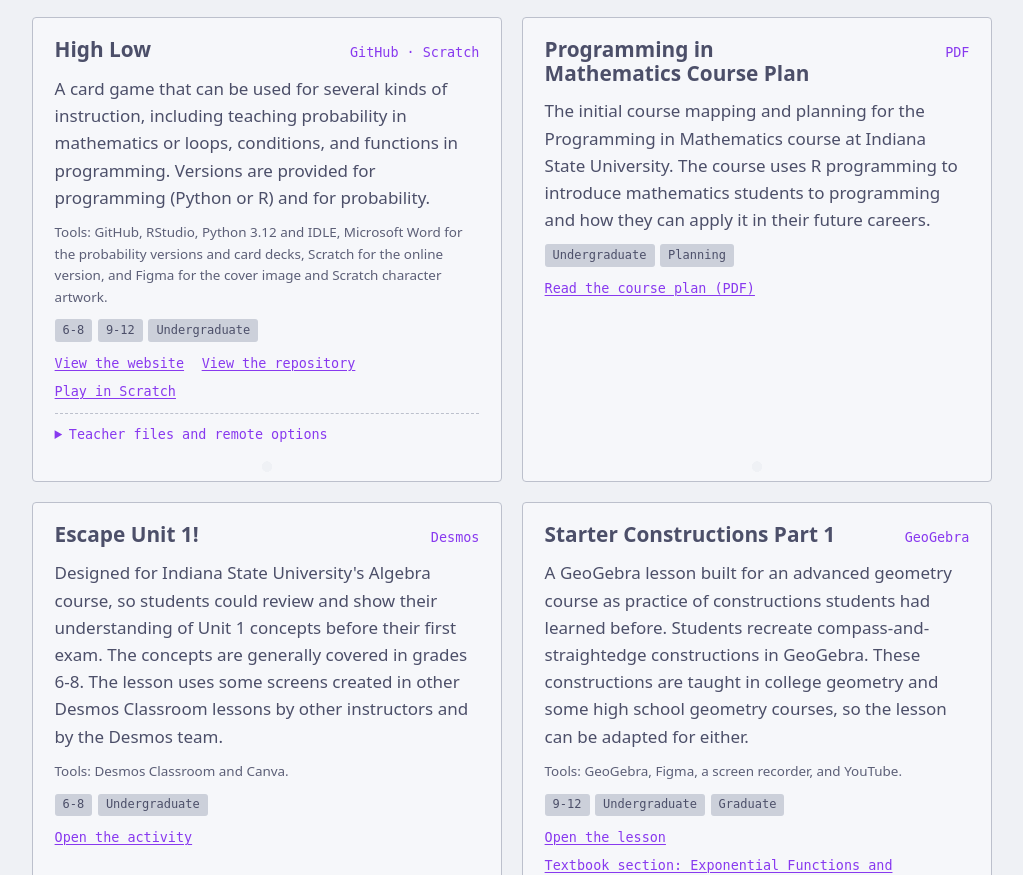
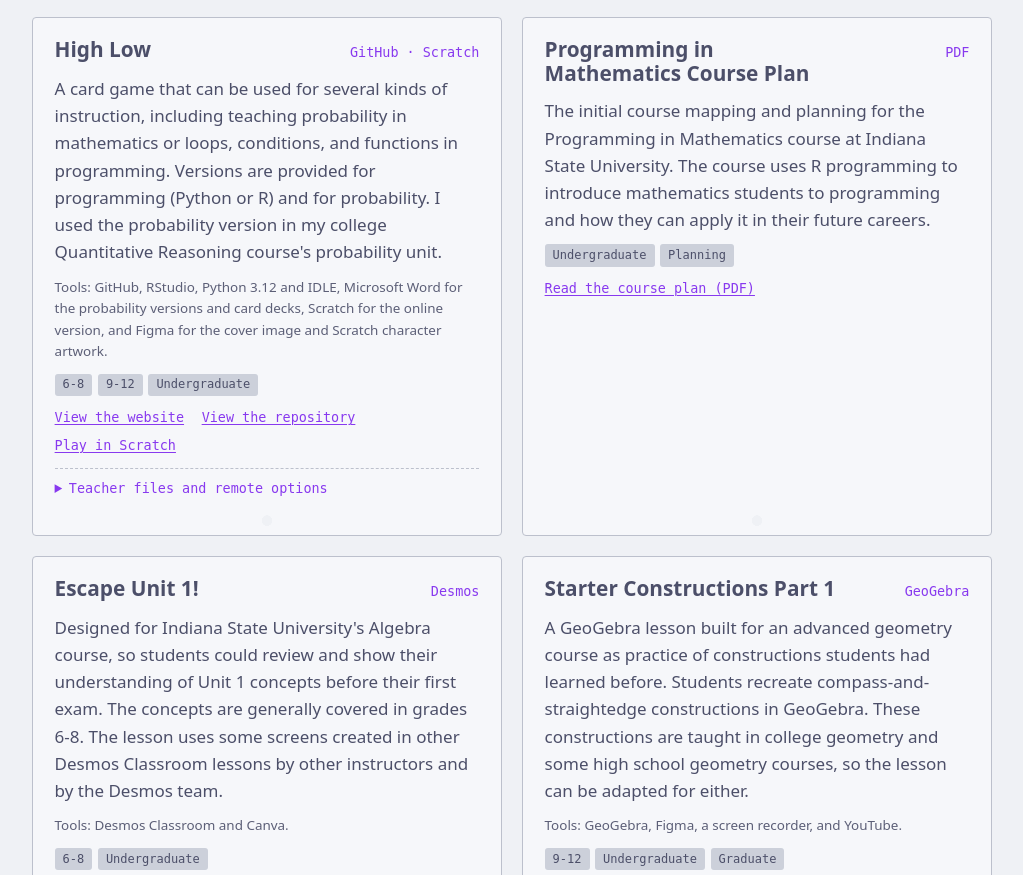
Before and after one commit to chelsyschnabel/chelsyschnabel.github.io, a plain HTML site: page index.html in a window 1280 px wide. Shown: the part 1318-2193 px from the top of the page, without its empty margins (128-1151 px from the left). Drawn offline with Linux system fonts and the light colour scheme; a web font is replaced by a local one.

Commit message:
Enhance card game description with personal usage
Added a personal note about using the probability version in a college course.

```diff
--- a/index.html
+++ b/index.html
@@ -254,7 +254,7 @@ footer p { margin: 0; }
 
         <li class="card" data-levels="68 912 ug">
           <div class="card-top"><h3>High Low</h3><span class="callno">GitHub · Scratch</span></div>
-          <p>A card game that can be used for several kinds of instruction, including teaching probability in mathematics or loops, conditions, and functions in programming. Versions are provided for programming (Python or R) and for probability.</p>
+          <p>A card game that can be used for several kinds of instruction, including teaching probability in mathematics or loops, conditions, and functions in programming. Versions are provided for programming (Python or R) and for probability. I used the probability version in my college Quantitative Reasoning course's probability unit.</p>
           <p class="tools">Tools: GitHub, RStudio, Python 3.12 and IDLE, Microsoft Word for the probability versions and card decks, Scratch for the online version, and Figma for the cover image and Scratch character artwork.</p>
           <ul class="tags"><li>6-8</li><li>9-12</li><li>Undergraduate</li></ul>
           <div class="card-links">
```
